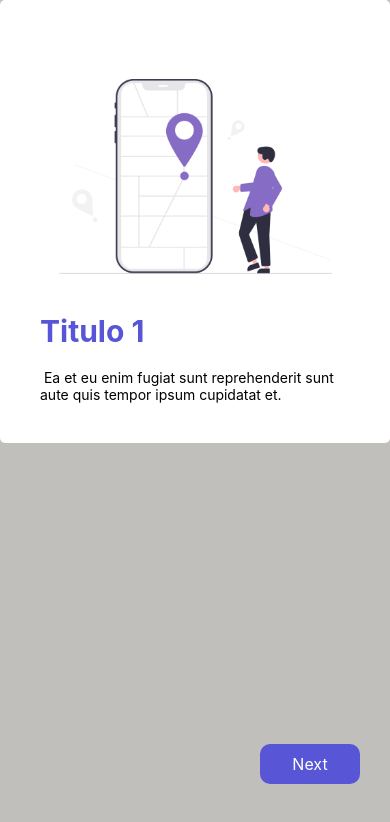
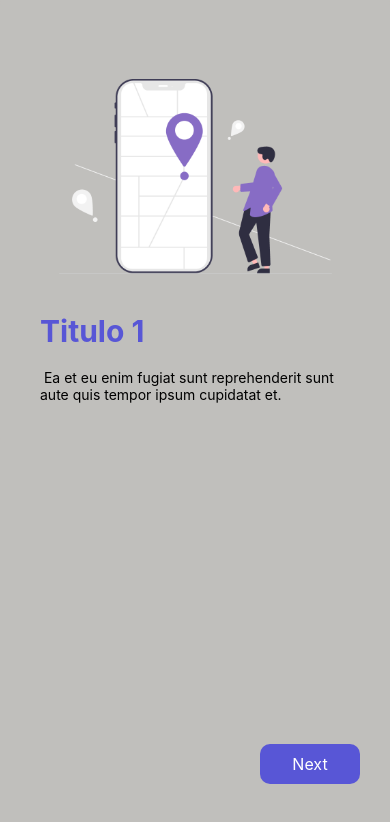
Before and after one commit to yerytech/menu-app, a React Native app: screen /SlidesScreen in a window 390 px wide. Shown: the top 822 px of the page. Built offline with nearby package versions, Linux system fonts and the light colour scheme.

Commit message:
feat: refactor Divider and SlidesScreen to use CustomView; add ModalScreen component

```diff
--- a/src/presentation/components/ui/Divider.tsx
+++ b/src/presentation/components/ui/Divider.tsx
@@ -1,11 +1,14 @@
 import { StyleProp, View, ViewStyle } from "react-native";
-import { colors } from "../../../config/theme/theme";
+import { CustomView } from "./CustomView";
+import { useContext } from "react";
+import { ThemeContext } from "../../context/ThemeContext";
 interface Props {
   style?: StyleProp<ViewStyle>;
 }
 export const Divider = ({ style }: Props) => {
+  const { colors } = useContext(ThemeContext);
   return (
-    <View style={{ backgroundColor: colors.cardBackground }}>
+    <CustomView style={{ backgroundColor: colors.cardBackground }}>
       <View
         style={[
           {
@@ -18,6 +21,6 @@ export const Divider = ({ style }: Props) => {
           style,
         ]}
       />
-    </View>
+    </CustomView>
   );
 };
--- a/src/presentation/navigator/AppNavigation.tsx
+++ b/src/presentation/navigator/AppNavigation.tsx
@@ -7,10 +7,11 @@ import { AlertScreen } from "../screens/alerts/AlertScreen";
 import { TextInputScreen } from "../screens/inputs/TextInputScreen";
 import { PullToRefreshScreen } from "../screens/ui/PullToRefreshScreen";
 import { CustomSectionListScreen } from "../screens/ui/CustomSectionListScreen";
-import { ModalScreen } from "../components/ui/ModalScreen";
+
 import { InfiniteScrollScreen } from "../components/ui/InfiniteScrollScreen";
 import { SlidesScreen } from "../screens/ui/SlidesScreen";
 import { ChangeThemeScreen } from "../screens/theme/ChangeThemeScreen";
+import { ModalScreen } from "../screens/ui/ModalScreen";
 const Stack = createStackNavigator();
 export const AppNavigation = () => {
   return (
--- a/src/presentation/screens/alerts/AlertScreen.tsx
+++ b/src/presentation/screens/alerts/AlertScreen.tsx
@@ -52,7 +52,7 @@ export const AlertScreen = () => {
   };
 
   return (
-    <CustomView style={globalStyles.globalMargin}>
+    <CustomView>
       <Title
         safe
         text={"Alert"}
--- a/src/presentation/screens/inputs/TextInputScreen.tsx
+++ b/src/presentation/screens/inputs/TextInputScreen.tsx
@@ -11,7 +11,9 @@ import { Title } from "../../components/ui/Title";
 import { globalStyles } from "../../../config/theme/theme";
 import { Card } from "../../components/ui/Card";
 import { useState } from "react";
+import { useSafeAreaInsets } from "react-native-safe-area-context";
 export const TextInputScreen = () => {
+  const { top } = useSafeAreaInsets();
   const [form, setForm] = useState({
     name: "",
     email: "",
@@ -19,6 +21,7 @@ export const TextInputScreen = () => {
   });
   return (
     <KeyboardAvoidingView
+      style={{ flex: 1, marginTop: top }}
       behavior={Platform.OS === "ios" ? "padding" : "position"}
     >
       <ScrollView>
@@ -77,8 +80,8 @@ export const TextInputScreen = () => {
             />
           </Card>
         </CustomView>
+        <CustomView style={{ height: 20 }} />
       </ScrollView>
-      <View style={{ height: 20 }} />
     </KeyboardAvoidingView>
   );
 };
--- a/src/presentation/components/ui/ModalScreen.tsx
+++ b/src/presentation/screens/ui/ModalScreen.tsx
@@ -1,8 +1,9 @@
-import { Modal, Platform, Text, View } from "react-native";
-import { CustomView } from "./CustomView";
-import { Title } from "./Title";
-import { Button } from "./Button";
+import { Modal, Platform, View } from "react-native";
+
 import { useState } from "react";
+import { CustomView } from "../../components/ui/CustomView";
+import { Title } from "../../components/ui/Title";
+import { Button } from "../../components/ui/Button";
 export const ModalScreen = () => {
   const [isVisible, setIsVisible] = useState(false);
   return (
@@ -20,7 +21,7 @@ export const ModalScreen = () => {
         visible={isVisible}
         animationType="slide"
       >
-        <View
+        <CustomView
           style={{
             flex: 1,
             backgroundColor: "rgba(0,0,0,0,1)",
@@ -38,7 +39,7 @@ export const ModalScreen = () => {
             text={"Cerrar Modal"}
             onPress={() => setIsVisible(false)}
           />
-        </View>
+        </CustomView>
       </Modal>
     </CustomView>
   );
--- a/src/presentation/screens/ui/SlidesScreen.tsx
+++ b/src/presentation/screens/ui/SlidesScreen.tsx
@@ -11,8 +11,10 @@ import {
 import { colors, globalStyles } from "../../../config/theme/theme";
 import { useSafeAreaInsets } from "react-native-safe-area-context";
 import { Button } from "../../components/ui/Button";
-import { useRef, useState } from "react";
+import { useContext, useRef, useState } from "react";
 import { useNavigation } from "@react-navigation/native";
+import { CustomView } from "../../components/ui/CustomView";
+import { ThemeContext } from "../../context/ThemeContext";
 
 interface Slide {
   title: string;
@@ -55,7 +57,7 @@ export const SlidesScreen = () => {
   };
 
   return (
-    <View style={{ flex: 1, backgroundColor: colors.background }}>
+    <CustomView>
       <FlatList
         ref={flatListRef}
         horizontal
@@ -82,7 +84,7 @@ export const SlidesScreen = () => {
           onPress={() => scrollToNextSlide(currentSlideIndex + 1)}
         />
       )}
-    </View>
+    </CustomView>
   );
 };
 
@@ -92,12 +94,13 @@ interface SlideItemsProps {
 
 const SlideItem = ({ item }: SlideItemsProps) => {
   const { width } = useWindowDimensions();
+  const { colors } = useContext(ThemeContext);
   const { title, img, desc } = item;
   return (
-    <View
+    <CustomView
       style={{
         flex: 1,
-        backgroundColor: "white",
+        backgroundColor: colors.background,
         borderRadius: 5,
         padding: 40,
         justifyContent: "center",
@@ -124,6 +127,6 @@ const SlideItem = ({ item }: SlideItemsProps) => {
         {title}
       </Text>
       <Text style={{ color: colors.text, marginTop: 20 }}> {desc}</Text>
-    </View>
+    </CustomView>
   );
 };
```
